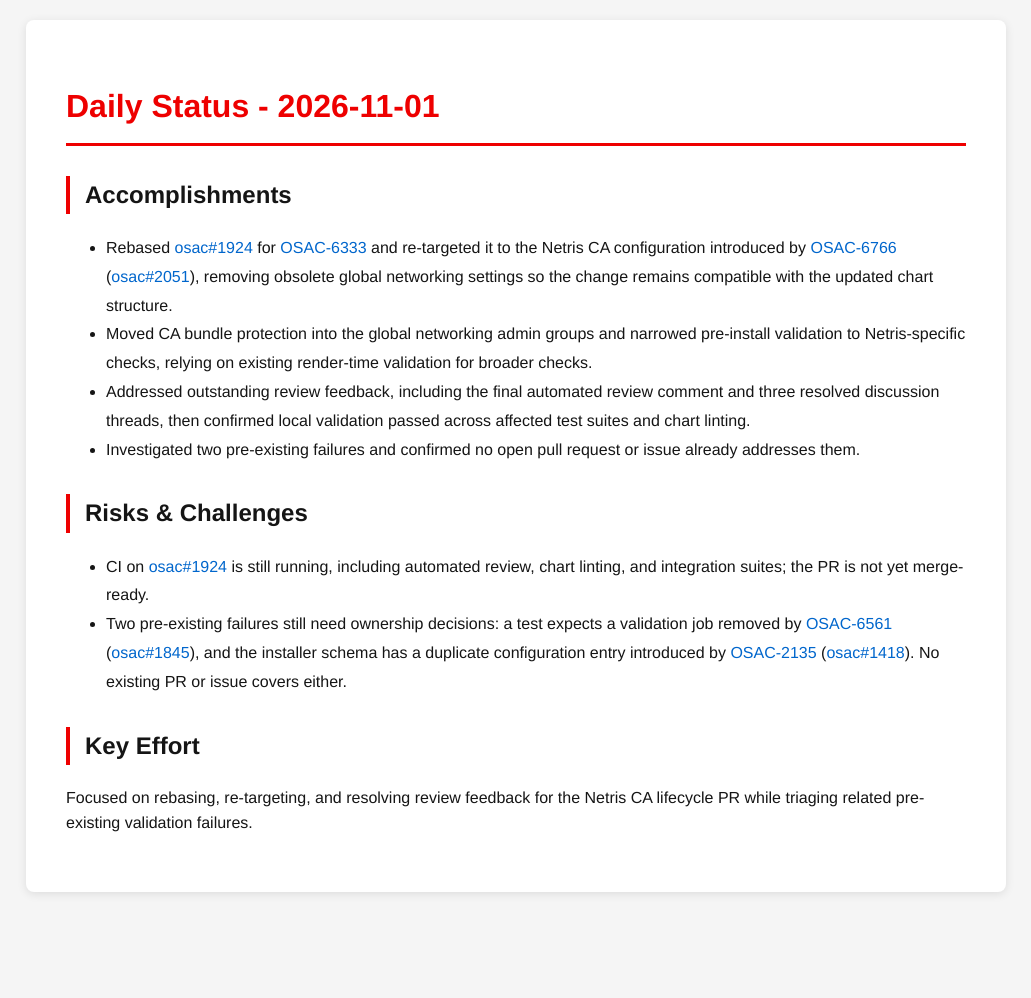
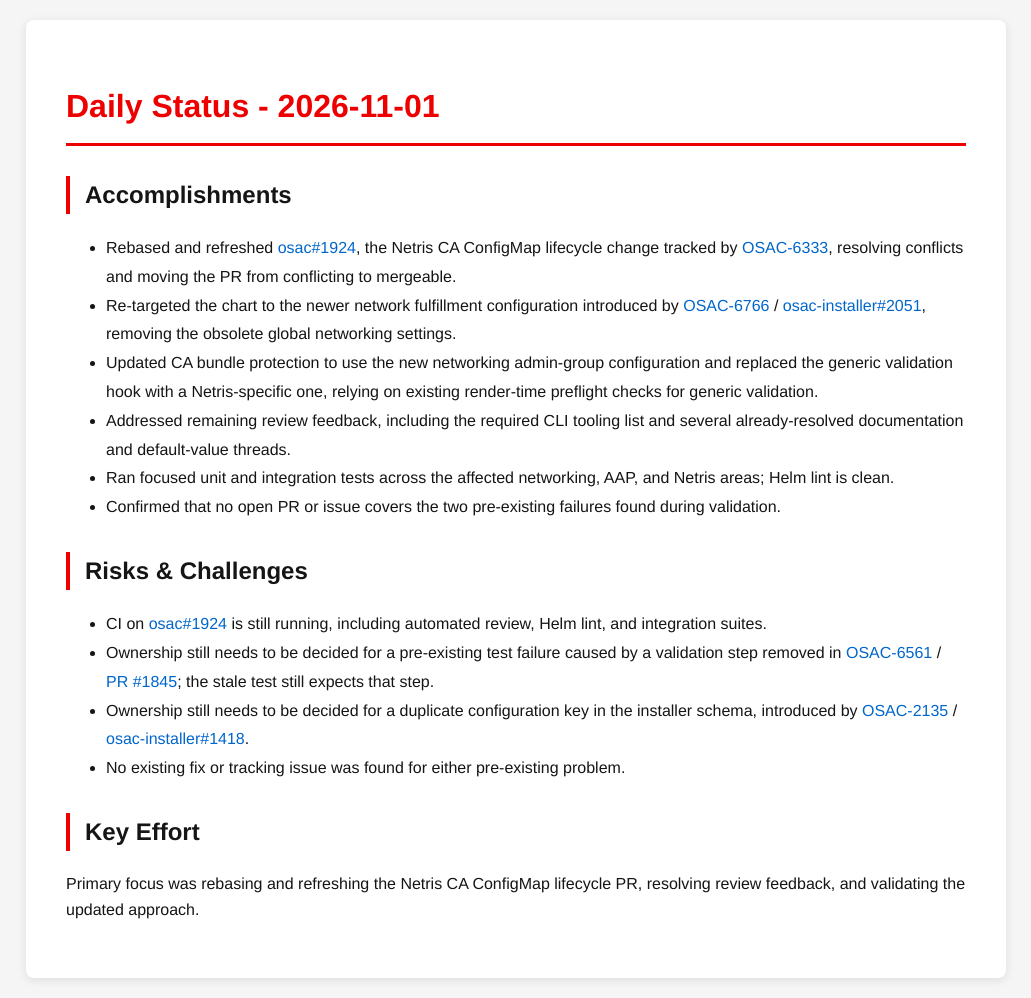
Before and after one commit to tzvatot/daily-status, a Jekyll site: the page built from 2026-11-01.md, in a window 1280 px wide. Shown: the whole page, without its empty margins (124-1155 px from the left). Built offline with Jekyll 4.4.1, drawn with Linux system fonts in a browser that asks for light colours; before the commit the page ends 912 px from its top, so only the background shows below that.

Commit message:
Daily status update - 2026-11-01

```diff
--- a/2026-11-01.md
+++ b/2026-11-01.md
@@ -7,14 +7,18 @@
 # Daily Status - 2026-11-01
 
 ## Accomplishments
-- Rebased [osac#1924](https://github.com/osac-project/osac/pull/1924) for [OSAC-6333](https://redhat.atlassian.net/browse/OSAC-6333) and re-targeted it to the Netris CA configuration introduced by [OSAC-6766](https://redhat.atlassian.net/browse/OSAC-6766) ([osac#2051](https://github.com/osac-project/osac/pull/2051)), removing obsolete global networking settings so the change remains compatible with the updated chart structure.
-- Moved CA bundle protection into the global networking admin groups and narrowed pre-install validation to Netris-specific checks, relying on existing render-time validation for broader checks.
-- Addressed outstanding review feedback, including the final automated review comment and three resolved discussion threads, then confirmed local validation passed across affected test suites and chart linting.
-- Investigated two pre-existing failures and confirmed no open pull request or issue already addresses them.
+- Rebased and refreshed [osac#1924](https://github.com/osac-project/osac/pull/1924), the Netris CA ConfigMap lifecycle change tracked by [OSAC-6333](https://redhat.atlassian.net/browse/OSAC-6333), resolving conflicts and moving the PR from conflicting to mergeable.
+- Re-targeted the chart to the newer network fulfillment configuration introduced by [OSAC-6766](https://redhat.atlassian.net/browse/OSAC-6766) / [osac-installer#2051](https://github.com/osac-project/osac-installer/pull/2051), removing the obsolete global networking settings.
+- Updated CA bundle protection to use the new networking admin-group configuration and replaced the generic validation hook with a Netris-specific one, relying on existing render-time preflight checks for generic validation.
+- Addressed remaining review feedback, including the required CLI tooling list and several already-resolved documentation and default-value threads.
+- Ran focused unit and integration tests across the affected networking, AAP, and Netris areas; Helm lint is clean.
+- Confirmed that no open PR or issue covers the two pre-existing failures found during validation.
 
 ## Risks & Challenges
-- CI on [osac#1924](https://github.com/osac-project/osac/pull/1924) is still running, including automated review, chart linting, and integration suites; the PR is not yet merge-ready.
-- Two pre-existing failures still need ownership decisions: a test expects a validation job removed by [OSAC-6561](https://redhat.atlassian.net/browse/OSAC-6561) ([osac#1845](https://github.com/osac-project/osac/pull/1845)), and the installer schema has a duplicate configuration entry introduced by [OSAC-2135](https://redhat.atlassian.net/browse/OSAC-2135) ([osac#1418](https://github.com/osac-project/osac/pull/1418)). No existing PR or issue covers either.
+- CI on [osac#1924](https://github.com/osac-project/osac/pull/1924) is still running, including automated review, Helm lint, and integration suites.
+- Ownership still needs to be decided for a pre-existing test failure caused by a validation step removed in [OSAC-6561](https://redhat.atlassian.net/browse/OSAC-6561) / [PR #1845](https://github.com/osac-project/osac-installer/pull/1845); the stale test still expects that step.
+- Ownership still needs to be decided for a duplicate configuration key in the installer schema, introduced by [OSAC-2135](https://redhat.atlassian.net/browse/OSAC-2135) / [osac-installer#1418](https://github.com/osac-project/osac-installer/pull/1418).
+- No existing fix or tracking issue was found for either pre-existing problem.
 
 ## Key Effort
-Focused on rebasing, re-targeting, and resolving review feedback for the Netris CA lifecycle PR while triaging related pre-existing validation failures.
+Primary focus was rebasing and refreshing the Netris CA ConfigMap lifecycle PR, resolving review feedback, and validating the updated approach.
```
